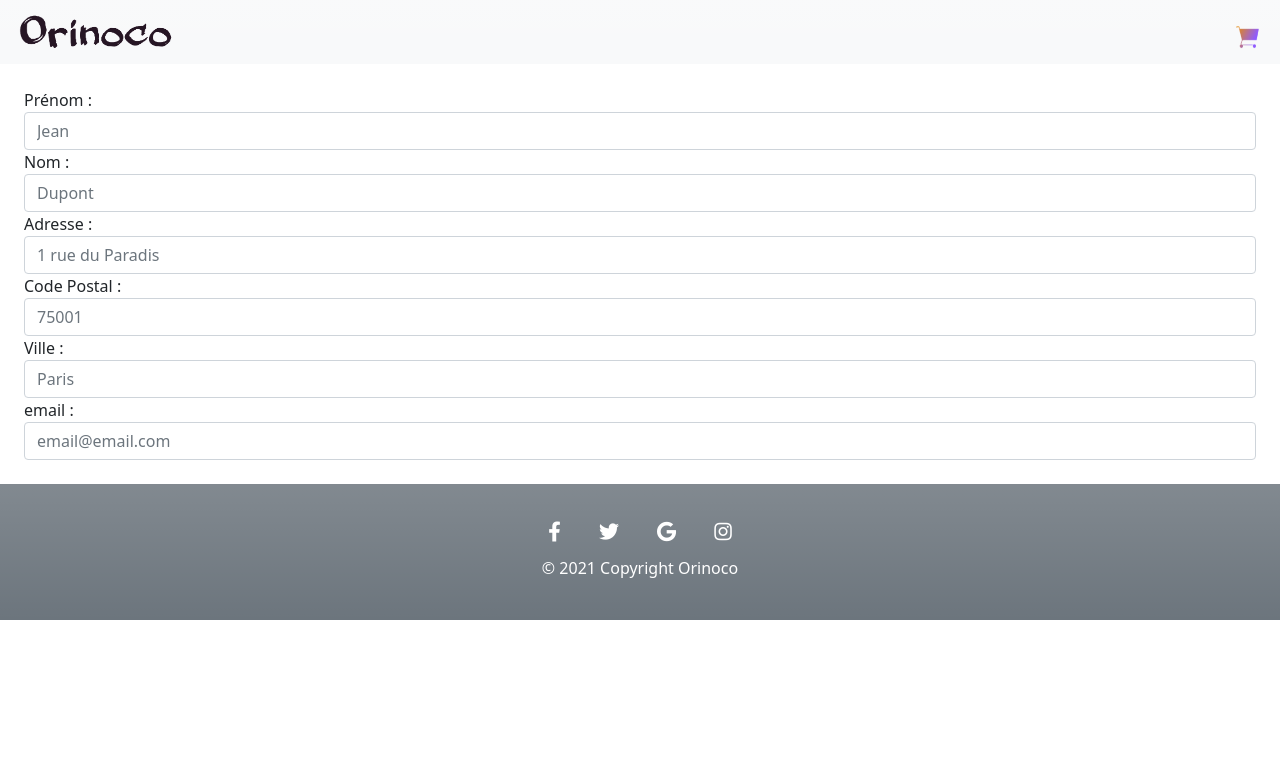
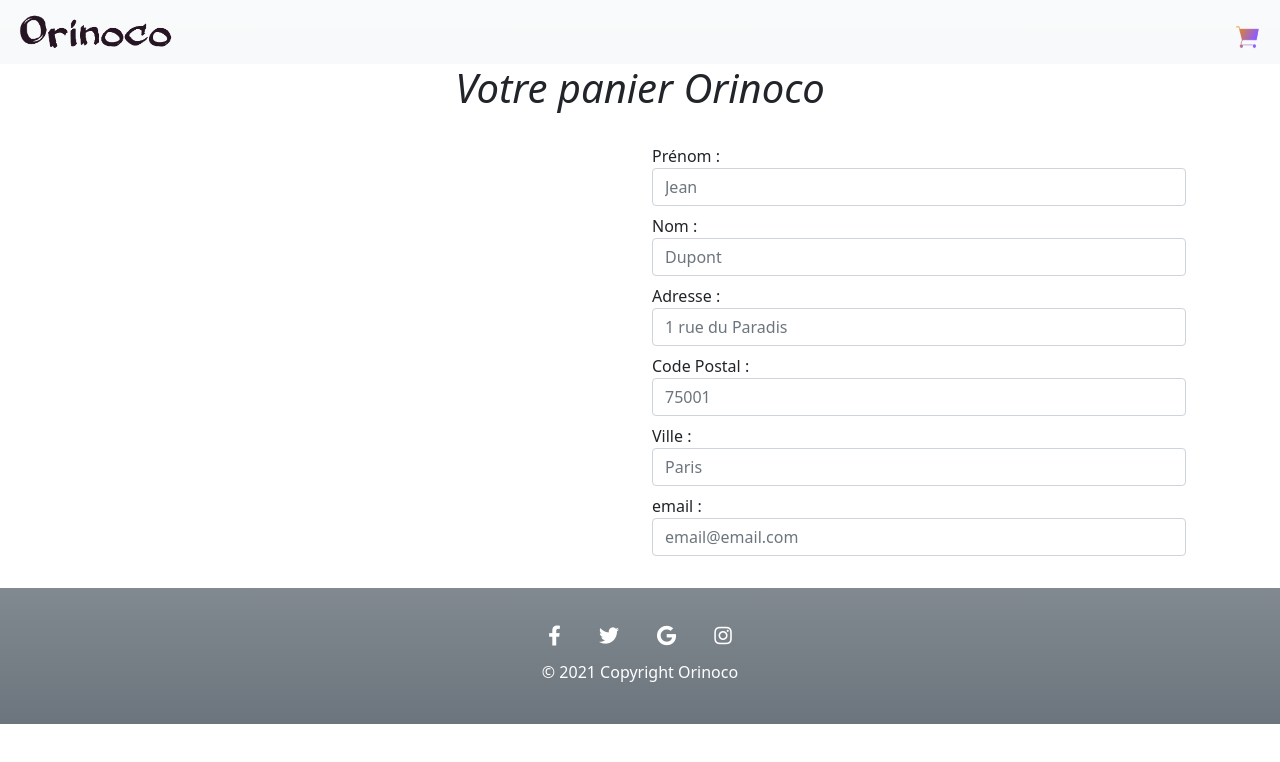
Before and after one commit to M3NGO/P5_mendo_goncalves_bruno, a plain HTML site: page panier.html in a window 1280 px wide. Drawn offline with nearby package versions, Linux system fonts and the light colour scheme.

Commit message:
panier.html
ajout de class bootsrtrap pour mise en forme

```diff
--- a/panier.html
+++ b/panier.html
@@ -13,43 +13,53 @@
 </head>
 <body>
     <header class="navbar navbar-light bg-light bg-gradient"> <!-- contient logo et partie map -->
-        <img class="logo" src="img/logo-orinoco-wording.png" alt="Logo Orinoco">
+        <a href='index.html'><img class="logo" src="img/logo-orinoco-wording.png" alt="Logo Orinoco"></a>
         <nav>
           <span class="nav-item"><a class="nav-link" href="panier.html"><img class="logoPanier" src="img/favicon-orinoco.png" alt="Logo Panier Orinoco"></a></span>
         </nav>
     </header>
 
     <section>
-        <div class="panier"></div>
-        <div class="totalPanier"></div>
-        <div class="formulaire p-4">
+        <h1 class="d-flex justify-content-center fst-italic">Votre panier Orinoco</h1>
+
+
+        <div class="container-sm">
+        <div class="row">
+        <div class="panier container-sm col d-flex justify-content-center"></div>
+
+        <div class="formulaire col p-4">
             <div>
                 <label for="firstName">Prénom :</label>
-                <input type="text" class="form-control" id="firstName" name="firstName" placeholder='Jean' pattern="[A-Za-z -]{2,40}" title="Veuillez indiquer votre Prénom" required>
+                <input type="text" class="form-control mb-2" id="firstName" name="firstName" placeholder='Jean' pattern="[A-Za-z -]{2,40}" title="Veuillez indiquer votre Prénom" required>
             </div>
             <div>
                 <label for="lastName">Nom :</label>
-                <input type="text" class="form-control" id="lastName" name="lastName" placeholder='Dupont' pattern="[A-Za-z -]{2,40}" title="Veuillez indiquer votre Nom" required>
+                <input type="text" class="form-control mb-2" id="lastName" name="lastName" placeholder='Dupont' pattern="[A-Za-z -]{2,40}" title="Veuillez indiquer votre Nom" required>
             </div>
             <div>
                 <label for="address">Adresse :</label>
-                <input type="text" class="form-control" id="address" name="address" placeholder='1 rue du Paradis' pattern="[A-Za-z0-9 ,-]{1,25}" title="Veuillez indiquer votre adresse" required>
+                <input type="text" class="form-control mb-2" id="address" name="address" placeholder='1 rue du Paradis' pattern="[A-Za-z0-9 ,-]{1,25}" title="Veuillez indiquer votre adresse" required>
             </div>
 
             <div>
                 <label for="postal">Code Postal :</label>
-                <input type="text" class="form-control" id="postal" name="postal" placeholder='75001' maxlength="5" pattern="[0-9]{5}" title="Veuillez indiquer votre code postal" required>
+                <input type="text" class="form-control mb-2" id="postal" name="postal" placeholder='75001' maxlength="5" pattern="[0-9]{5}" title="Veuillez indiquer votre code postal" required>
             </div>
             <div>
                 <label for="city">Ville :</label>
-                <input type="text" class="form-control" id="city" name="city" placeholder='Paris' pattern="[A-Za-z0-9 ,-]{1,25}" title="Veuillez indiquer votre ville" required>
+                <input type="text" class="form-control mb-2" id="city" name="city" placeholder='Paris' pattern="[A-Za-z0-9 ,-]{1,25}" title="Veuillez indiquer votre ville" required>
             </div>
             <div>
                 <label for="email">email :</label>
-                <input type="email" class="form-control" id="email" name="email" placeholder='email@email.com' pattern= ".+@.+." title=" Veuillez indiquer une adresse email valide" class="valide"  required>
+                <input type="email" class="form-control mb-2" id="email" name="email" placeholder='email@email.com' pattern= ".+@.+." title=" Veuillez indiquer une adresse email valide" class="valide"  required>
             </div>
+
+            <div class="totalPanier d-flex justify-content-center"></div>
             <!-- bouton valider commande créé par JS -->
         </div>
+    </div><!--div class row-->
+    </div><!-- div container sm-->
+
     </section>
 
     <footer class="text-center p-4 bg-secondary bg-gradient">
```
